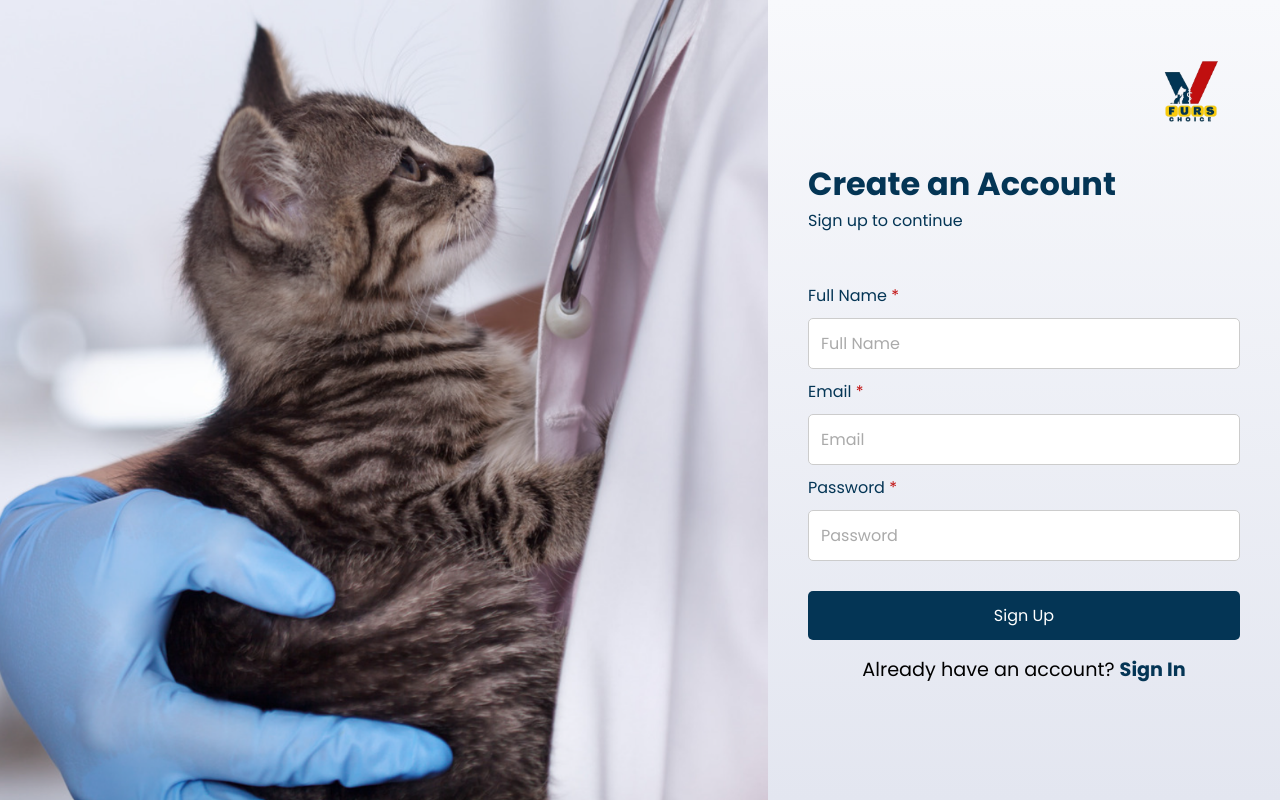
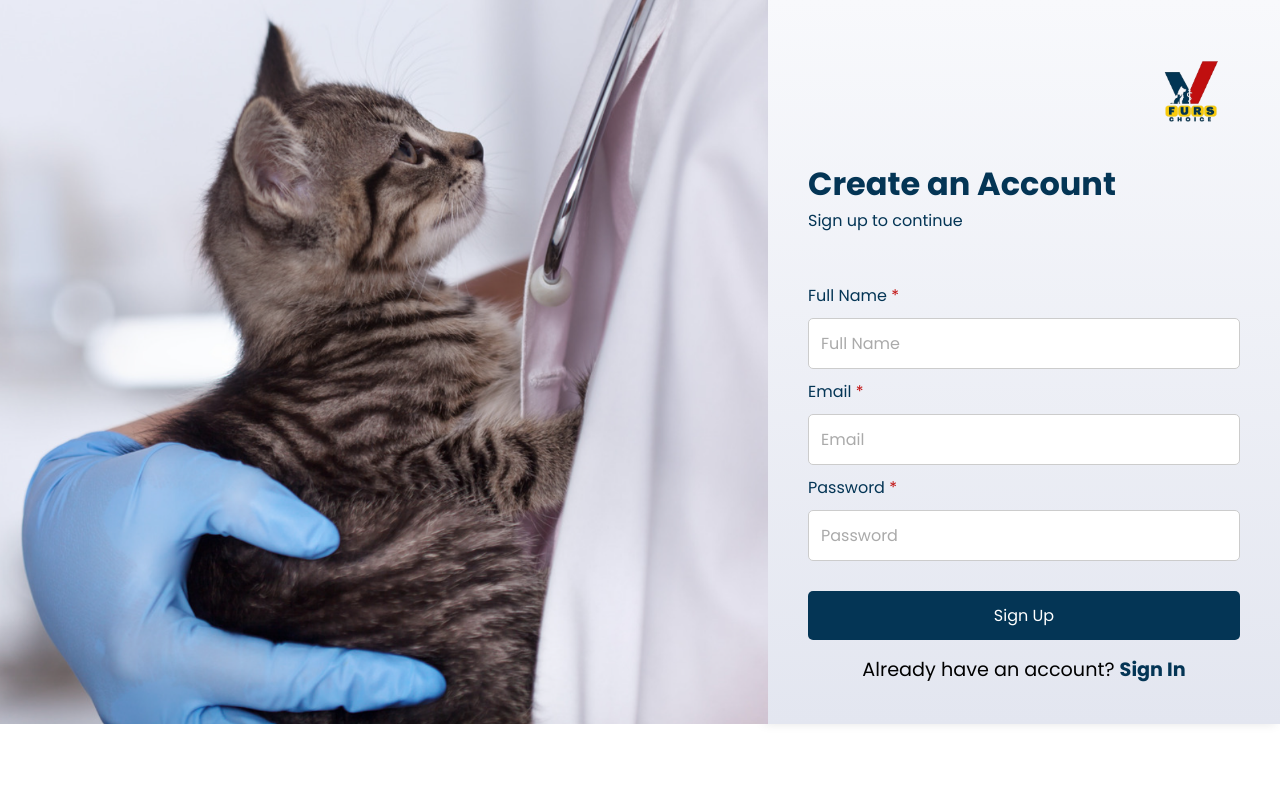
Before and after one commit to andrea-acuna/andrea-acuna.github.io, a PHP site: page /sign-up.html in a window 1280 px wide. Run offline with PHP 8.4, Linux system fonts and the light colour scheme.

Commit message:
Update fc-style.css

```diff
--- a/fc-style.css
+++ b/fc-style.css
@@ -8,21 +8,19 @@
 body, html {
     width: 100vw;
     height: 100vh;
-    overflow-x: hidden;
-    overflow-y: auto;
+    overflow: auto;
 }
 
 .container {
     display: flex;
-    flex-wrap: wrap;
-    width: 100%;
-    height: 100%;
+    width: 100vw;
+    height: auto;
 }
 
 
 .bg-img {
     width: 60%;
-    height: 100%;
+    height: auto;
     position: relative;
     overflow: hidden;
 }
@@ -36,7 +34,7 @@ body, html {
 
 .login {
     width: 40%;
-    height: 100vh;
+    height: 100%;
     display: flex;
     flex-direction: column;
     padding: 40px;
```
